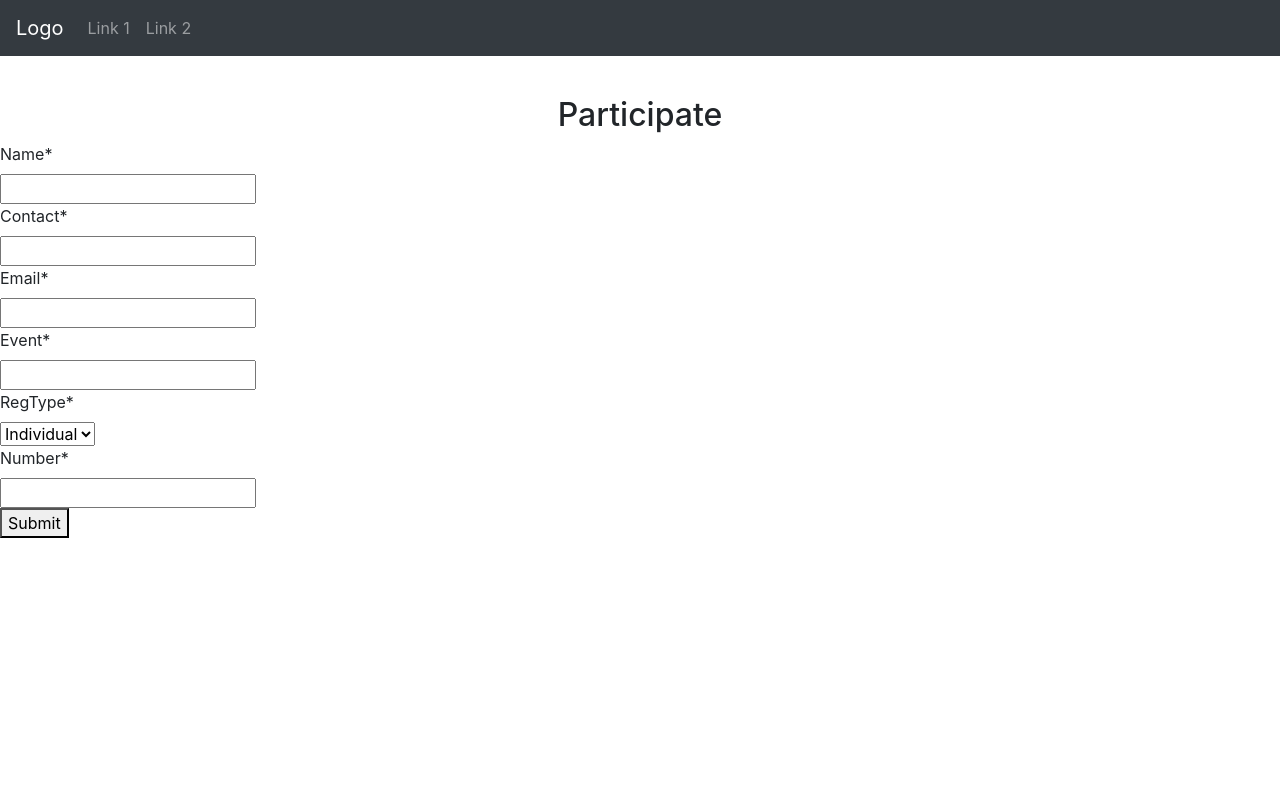
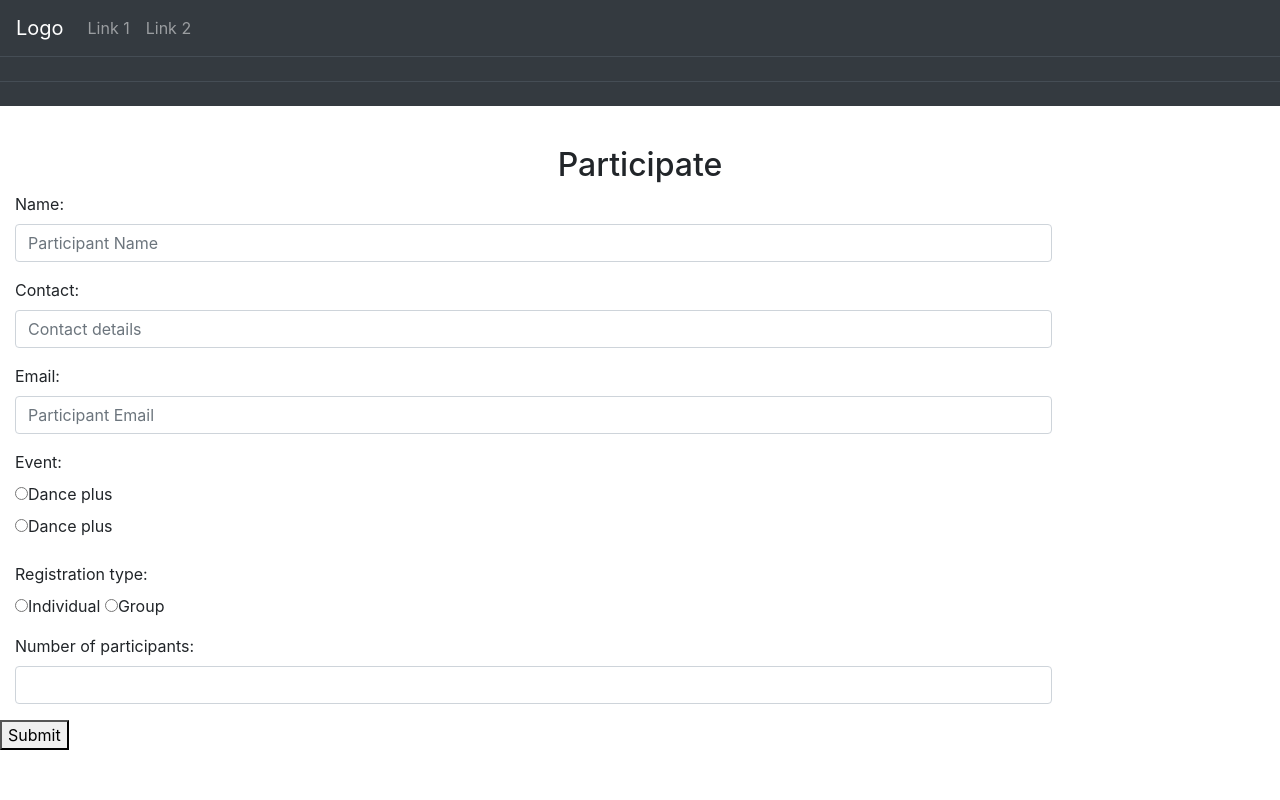
Before and after one commit to miti2001/woc3.0-eventmanager-Miti, a Django app: template EventManager/commune/templates/participantReg.html in a window 1280 px wide. Run offline with Django 3.2, Linux system fonts and the light colour scheme; the template is opened without the code that fills it: values that come from a table or form of the project are taken from there, others are empty; data comes from the database, SQL or seed files in the repository; parts of the project's set-up code (start-up, migrations or seed data) failed here and were passed over; some libraries are stand-ins or nearby versions.

Commit message:
Updated participant page

```diff
--- a/EventManager/commune/forms.py
+++ b/EventManager/commune/forms.py
@@ -32,5 +32,5 @@
 
 class ParticipantForm(forms.ModelForm):
     class Meta:
-        model=Participant
+        model = Participant
         exclude = ()
--- a/EventManager/commune/models.py
+++ b/EventManager/commune/models.py
@@ -9,16 +9,20 @@
         ('Individual','Individual'),
         ('Group','Group'),
     )
-    Name = models.CharField(max_length=64)
-    Contact = models.IntegerField()
+    Name = models.CharField(max_length=50)
+    Contact = models.PositiveIntegerField()
     Email = models.EmailField()
-    Event = models.CharField(max_length = 32)
+    EventReg = models.CharField(max_length = 50)
     RegType = models.CharField(max_length=32, default='Individual', choices=REG_TYPE)
-    Number = models.IntegerField()
+    Number = models.IntegerField(default = 1)
+
+    def __str__ (self):
+        return self.Name
 
 
 class Event (models.Model):
-    EventName = models.CharField(max_length = 32)
+
+    EventName = models.CharField(max_length = 50)
     Desc = models.TextField(blank = True, max_length = 50)
     Loc = models.CharField(max_length = 32)
     FromDate = models.DateField(default = datetime.date.today)
--- a/EventManager/commune/templates/participantReg.html
+++ b/EventManager/commune/templates/participantReg.html
@@ -1,15 +1,16 @@
 {% extends 'base.html' %}
 {% load crispy_forms_tags %}
 {% load get_value %}
+{% load widget_tweaks %}
 
 {% block content %}
 
 
 <table class="table table-dark">
   {% for row in content %}
+  <!-- {{row.EventName}} -->
   <tr>
     <td>
-
     {% for key,value in row.items %}
 
       {{ key }} : {{value}}
@@ -25,13 +26,78 @@
 <center>
   <h2> Participate </h2>
 </center>
-<form method="POST">
+<form method="POST" action="">
     {% csrf_token %}
-    {{ form | crispy }}
+    <div class="form-group">
+      <label class="control-label col-sm-2">Name:</label>
+      <div class="col-sm-10">
+        {% render_field form.Name class+="form-control" placeholder="Participant Name" %}
+      </div>
+    </div>
+
+    <div class="form-group">
+      <label class="control-label col-sm-2" for="Contact">Contact:</label>
+      <div class="col-sm-10">
+        {% render_field form.Contact class+="form-control" placeholder="Contact details" %}
+      </div>
+    </div>
+
+    <div class="form-group">
+      <label class="control-label col-sm-2">Email:</label>
+      <div class="col-sm-10">
+        {% render_field form.Email class+="form-control" placeholder="Participant Email" %}
+      </div>
+    </div>
+
+
+    <div class="form-group">
+      <label class="control-label col-sm-2">Event:</label>
+      <div class="col-sm-10">
+        <div class="checkbox">
+          {% for event in content %}
+            <label for='EventReg'><input type="radio" value={{event.EventName}} id="EventReg" name="EventReg">{{event.EventName}}</label>
+            <br>
+          {% endfor %}
+        </div>
+      </div>
+    </div>
+
+    <div class="form-group">
+      <label class="control-label col-sm-2">Registration type:</label>
+      <div class="col-sm-10">
+        <input type="radio" value="Individual" id="Individual" name="RegType" onclick="regtype()">Individual</label>
+        <input type="radio" value="Group" id="Group" name="RegType" onclick="regtype()" >Group</label>
+      </div>
+    </div>
+
+    <!-- {% if reg is 'Individual' %}
+
+    {% else %} -->
+    <div class="form-group" id="numberEntry">
+      <label class="control-label col-sm-2">Number of participants:</label>
+      <div class="col-sm-10">
+        <input type="number" value="" id="Number" name="Number" class = "form-control">
+      </div>
+    </div>
+    <!-- {% endif %} -->
+    <!-- {{ form | crispy }}  -->
 
     <button type="submit">Submit</button>
-</form>
+  </form>
 
+<script>
+  function regtype()
+  {
 
+    var num = document.getElementById("numberEntry");
+    if(document.getElementById('Individual').checked)
+    {
+      console.log('Works');
+      num.style.display = "none";
+      document.getElementById("Number").value = 1;
+    }
+
+  }
+</script>
 
 {% endblock %}
```
Also changed, not shown: EventManager/EventManager/settings.py (+8 -0 lines), EventManager/commune/templates/host.html (+9 -5 lines), EventManager/commune/views.py (+73 -39 lines), EventManager/commune/migrations/0001_initial.py, EventManager/commune/migrations/0002_auto_20210107_0235.py (deleted), EventManager/commune/migrations/0002_auto_20210123_2342.py (added), EventManager/commune/migrations/0003_auto_20210124_1015.py (added), EventManager/commune/migrations/0003_participant.py (deleted), EventManager/commune/migrations/0004_auto_20210108_2040.py (deleted), EventManager/db.sqlite3.
